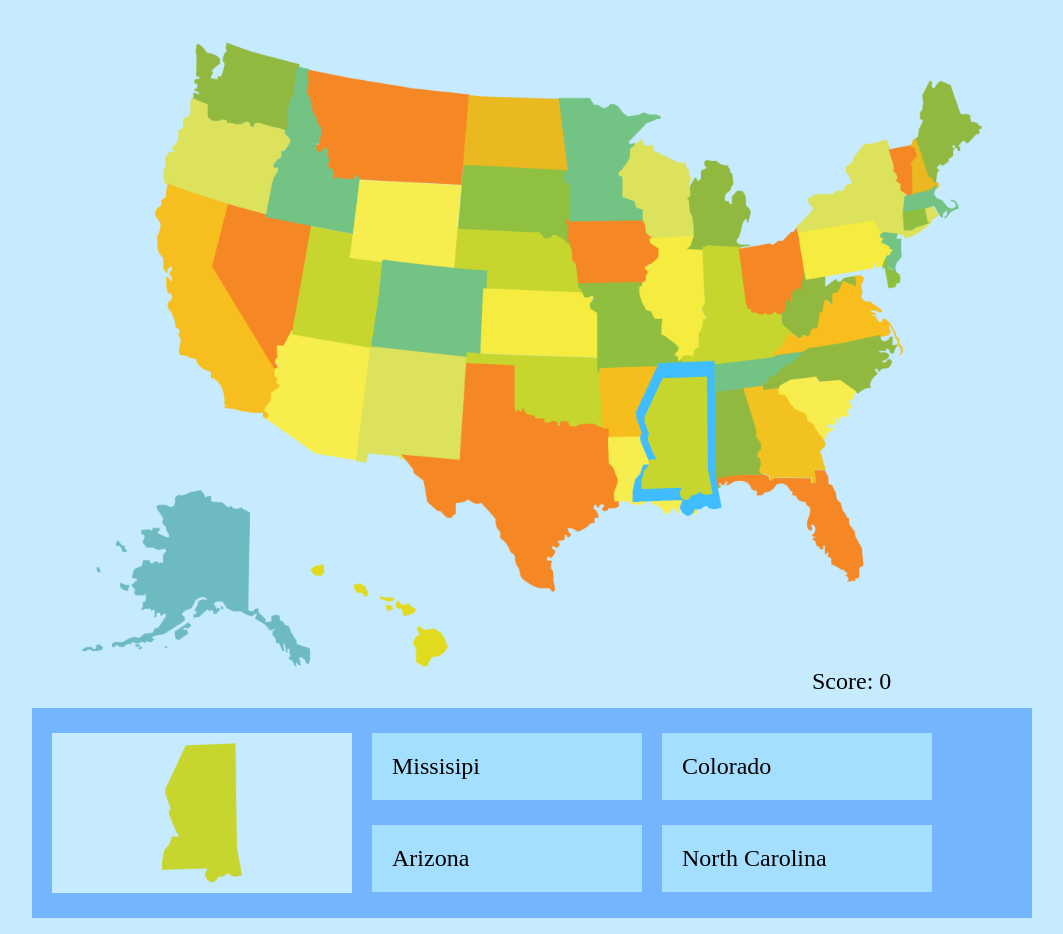
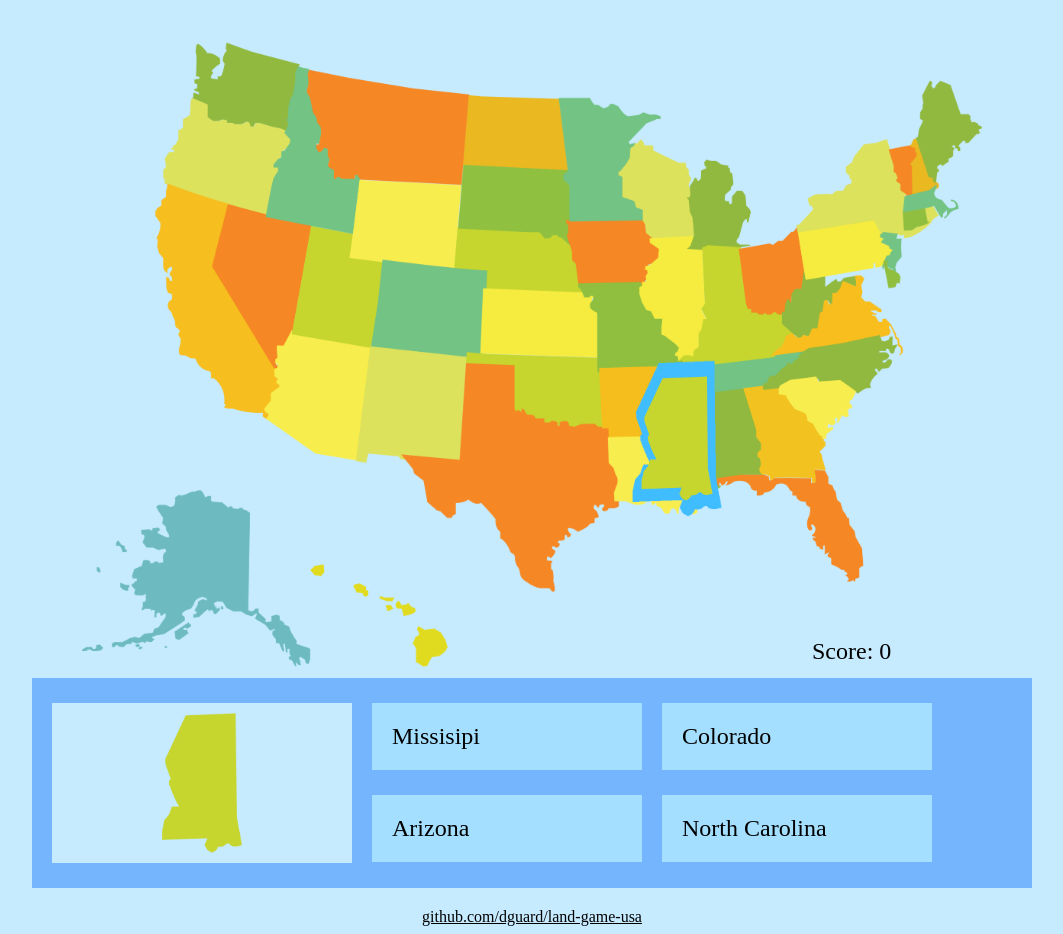
Before and after one commit to dguard/land-game-usa, a website: page src/index.html in a window 1280 px wide. Shown: the whole page, without its empty margins (108-1171 px from the left). Drawn offline with Linux system fonts and the light colour scheme.

Commit message:
add link to github

```diff
--- a/src/index.html
+++ b/src/index.html
@@ -1024,12 +1024,14 @@
 <div style="
     width: 1000px;
     height: 50px;
-    margin-top: -50px;
+    margin-top: -80px;
     margin-left: auto;
     margin-right: auto;
     box-sizing: border-box;
     padding: 10px 20px;
     font-size: 24px;
+    z-index: 1;
+    position: relative;
 "><div class="score" style="
     width: 200px;
     float: right;
@@ -1129,10 +1131,13 @@
 
     </div></div>
 
+<div style="
+    text-align: center;
+    padding-top: 20px;
+"><a href="https://github.com/dguard/land-game-usa/" style="color: initial">github.com/dguard/land-game-usa</a></div>
 
 <script src="static/js/land-demo.js"></script>
 <script src="static/js/keep-running.js"></script>
 
 
-
 </body></html>
```
